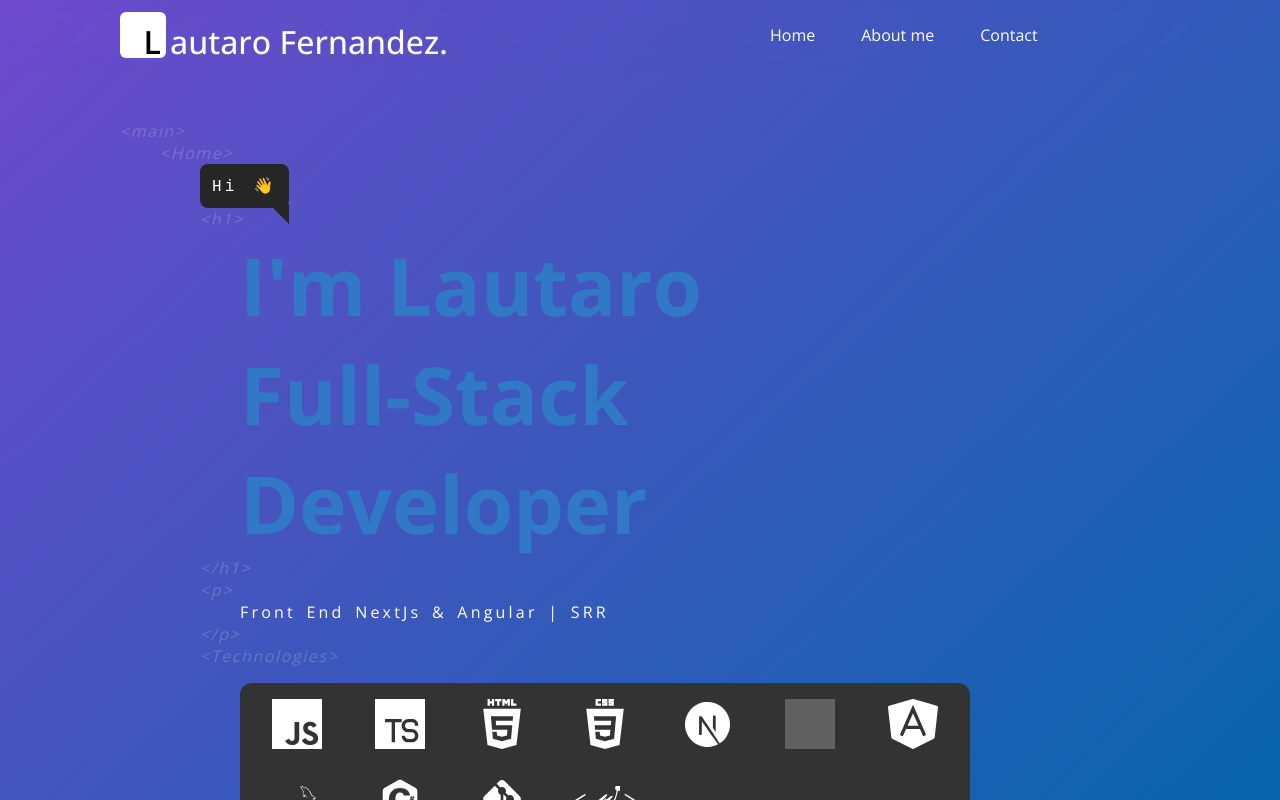
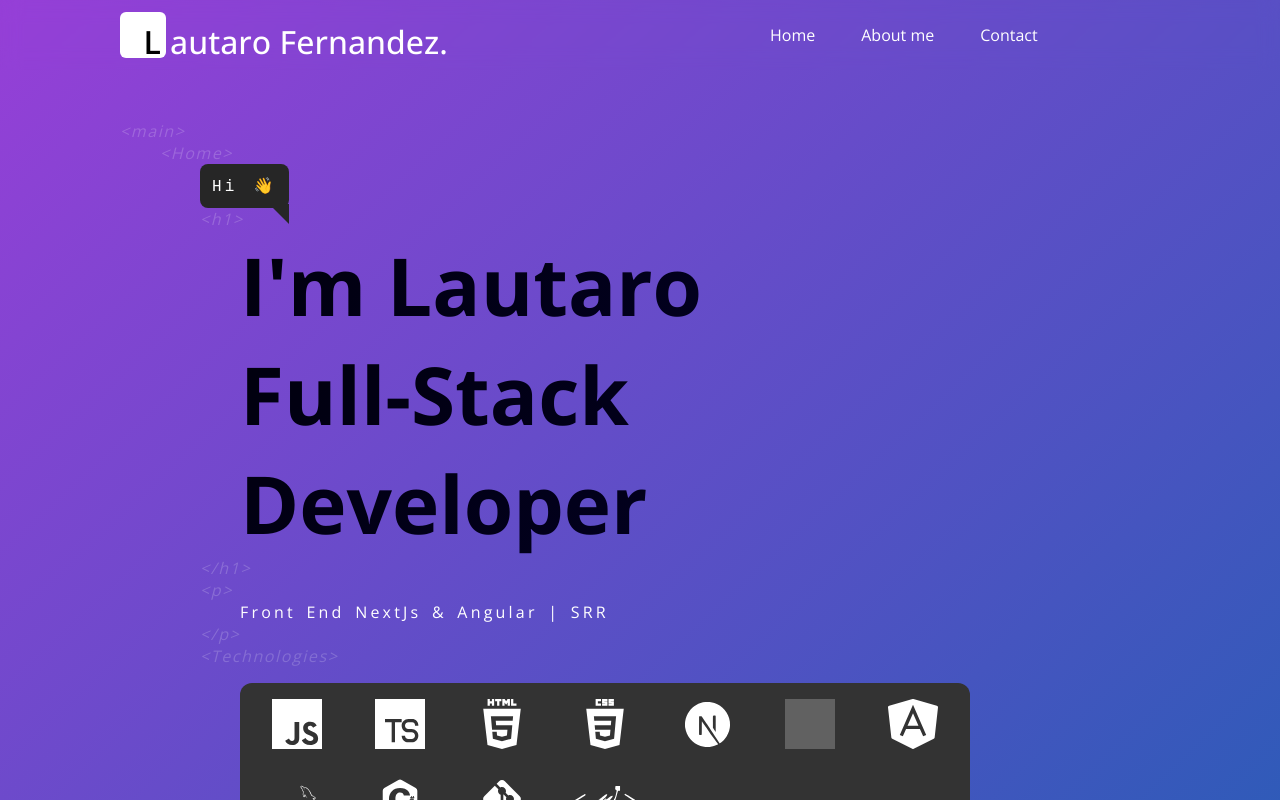
Before and after one commit to LautaroJSON/my-portfolio-Lautaro, a Next.js app: page /home in a window 1280 px wide. Built offline with nearby package versions, Linux system fonts and the light colour scheme; grey boxes are pictures that could not be loaded; a web font is replaced by a local one.

Commit message:
perf: add background label class on css

```diff
--- a/pages/home/index.tsx
+++ b/pages/home/index.tsx
@@ -133,8 +133,12 @@ export default function Home() {
             <div className="animation-disaper">
               <Tag tagName="h1" margin>
                 <div className="animation-disaper">
-                  <h1 className="secondary-font-color">I&apos;m Lautaro</h1>
-                  <h1 className="secondary-font-color">Full-Stack Developer</h1>
+                  <h1 className="secondary-font-color tranparent-label">
+                    I&apos;m Lautaro
+                  </h1>
+                  <h1 className="secondary-font-color tranparent-label">
+                    Full-Stack Developer
+                  </h1>
                 </div>
               </Tag>
             </div>
--- a/styles/globalStyles.css
+++ b/styles/globalStyles.css
@@ -20,7 +20,7 @@ body {
     rgba(2, 103, 171, 1) 100%
   );
 
-  animation: gradient 10s ease-in-out infinite;
+  animation: gradient 15s ease-in-out infinite;
   background-size: 400% 400%;
   background-attachment: fixed;
 
@@ -29,18 +29,6 @@ body {
   display: flex;
   flex-direction: column;
   transition: all 1s ease-out;
-}
-
-@keyframes gradient {
-  0% {
-    background-position: 0% 0%;
-  }
-  50% {
-    background-position: 100% 100%;
-  }
-  100% {
-    background-position: 0% 0%;
-  }
 }
 
 .secondary-font {
@@ -57,6 +45,22 @@ body {
 
 .material-symbols-outlined {
   font-variation-settings: "FILL" 0, "wght" 300, "GRAD" 0, "opsz" 20;
+}
+
+.tranparent-label {
+  background: linear-gradient(
+    137deg,
+    rgba(2, 103, 171, 1) 0%,
+    rgba(206, 48, 232, 1) 50%,
+    rgba(0, 0, 0, 1) 50%,
+    rgba(3, 0, 50, 1) 100%
+  );
+  animation: gradient 15s ease-in-out infinite;
+  background-size: 400% 400%;
+
+  background-clip: text; /* Establecer la máscara de texto para WebKit (Safari y Chrome) */
+  color: transparent; /* Establecer el color de texto transparente para WebKit (Safari y Chrome) */
+  background-clip: text; /* Establecer la máscara de texto para otros navegadores */
 }
 
 /* Custom Scrollbar suported by Chrome, Edge, and Safari */
@@ -102,4 +106,14 @@ body {
   }
 }
 
-/**/
+@keyframes gradient {
+  0% {
+    background-position: 0% 0%;
+  }
+  50% {
+    background-position: 100% 100%;
+  }
+  100% {
+    background-position: 0% 0%;
+  }
+}
```
